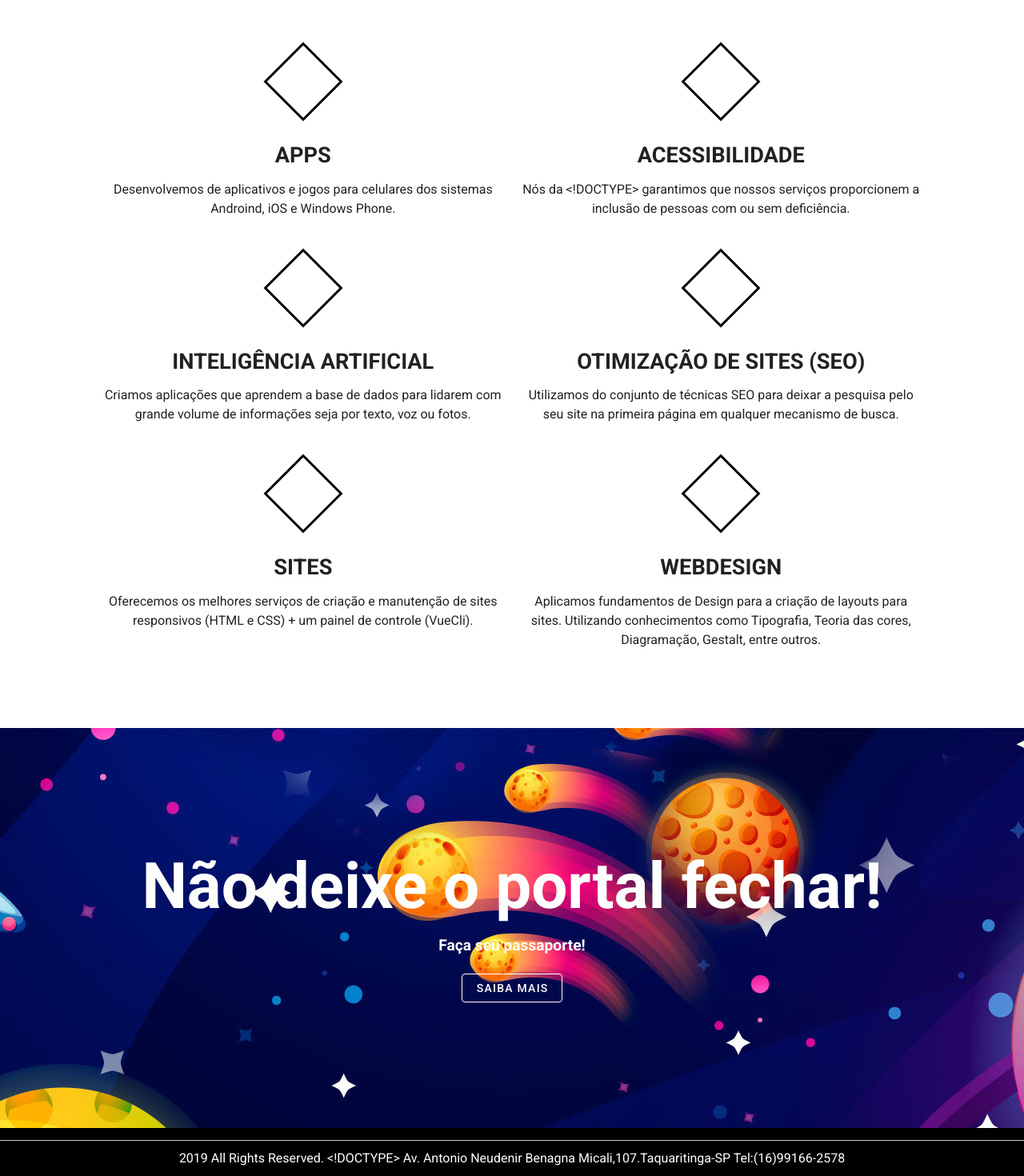
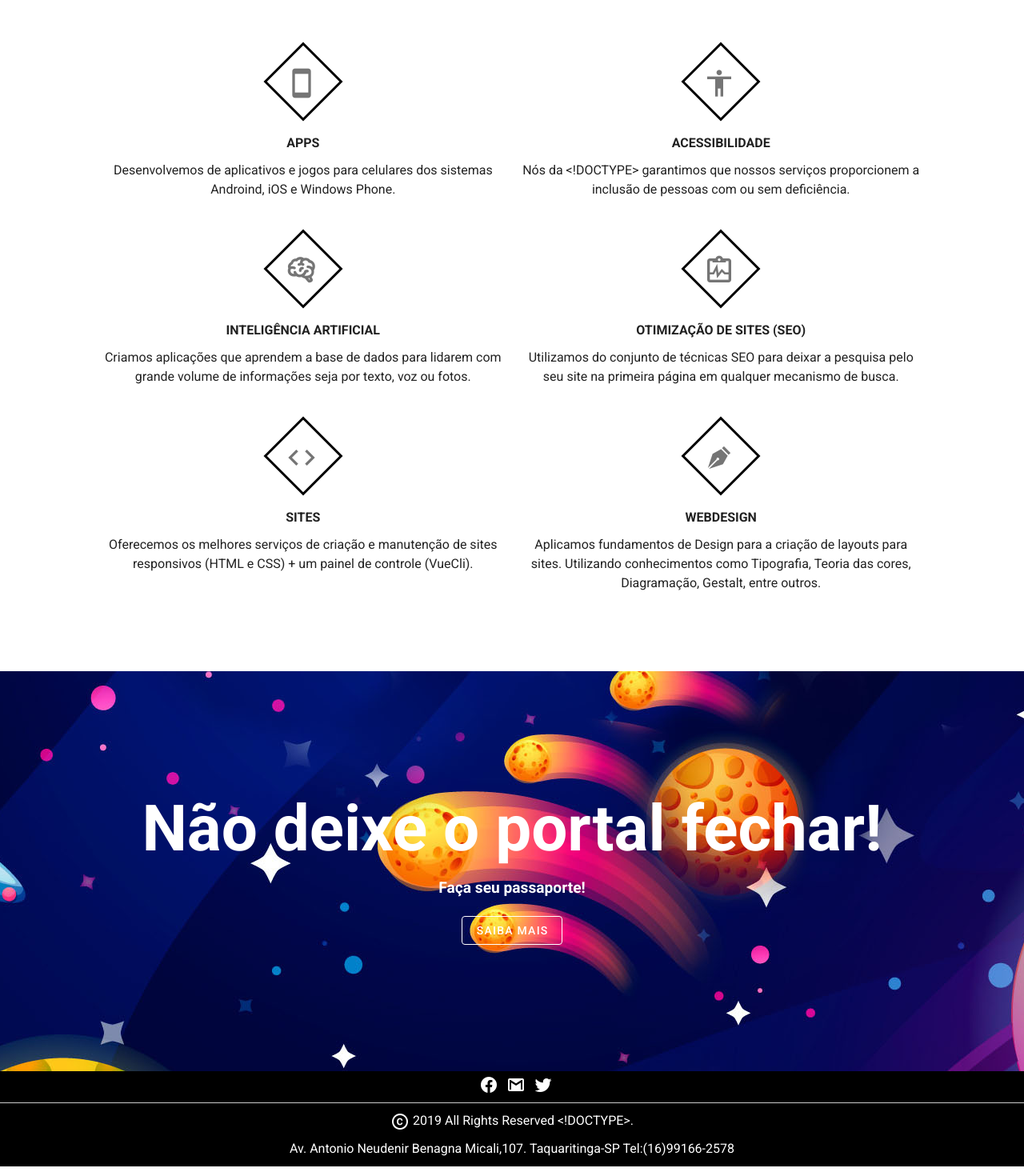
Before and after one commit to luisfernandofante/DoctypeNuxt-2.0, a Nuxt app: page / in a window 1280 px wide. Shown: the part 790-2260 px from the top of the page at 80% size. Built offline with nearby package versions, Linux system fonts and the light colour scheme; what vue-ls would draw is missing.

Commit message:
ícones, metatags e alinhamento
- foi adicionado meta tags de SEO
- ajustado os ícones com mdi
- tirei propriedades de css que não serviam muito pra nada
- adicionado link de vídeo ficctício para a página sobre

```diff
--- a/components/AppFooter.vue
+++ b/components/AppFooter.vue
@@ -3,11 +3,6 @@
     <footer class="flex-rw">
       <!-- seção de icones -->
       <section class="footer-social-section flex-rw">
-        <!-- texto -->
-        <!-- <span class="footer-social-overlap footer-social-connect">
-                SIGA A &lt;!DOCTYPE&gt;
-        </span>-->
-        <!-- final do texto -->
         <!-- icones -->
         <span class="footer-social-overlap footer-social-icons-wrapper">
           <a
@@ -16,7 +11,7 @@
             target="_blank"
             title="Behance"
           >
-            <i class="fab fa-behance-square"></i>
+            <v-icon>mdi-behance</v-icon>
           </a>
           <a
             href="https://www.facebook.com"
@@ -24,10 +19,15 @@
             target="_blank"
             title="Facebook"
           >
-            <i class="fab fa-facebook-square"></i>
+            <v-icon>mdi-facebook</v-icon>
           </a>
-          <a href="http://github.com" class="generic-anchor github" target="_blank" title="Github">
-            <i class="fab fa-github-square"></i>
+          <a
+            href="https://www.gmail.com"
+            class="generic-anchor gmail"
+            target="_blank"
+            title="Gmail"
+          >
+            <v-icon>mdi-gmail</v-icon>
           </a>
           <a
             href="https://www.twitter.com"
@@ -35,7 +35,7 @@
             target="_blank"
             title="Twitter"
           >
-            <i class="fab fa-twitter-square"></i>
+            <v-icon>mdi-twitter</v-icon>
           </a>
         </span>
         <!-- final dos ícones -->
@@ -45,9 +45,12 @@
       <!-- últimas informações -->
       <section class="footer-bottom-section flex-rw">
         <div class="footer-bottom-wrapper">
-          <i class="fa fa-copyright" role="copyright" alt="ícone de direitos autorais"></i> 2019 All Rights Reserved.
+          <v-icon>mdi-copyright</v-icon>
+2019 All Rights Reserved &lt;!DOCTYPE&gt;.
+        </div>
+        <div class="footer-bottom-wrapper">
           <address class="footer-address" role="company address">
-            &lt;!DOCTYPE&gt; Av. Antonio Neudenir Benagna Micali,107.Taquaritinga-SP
+            Av. Antonio Neudenir Benagna Micali,107. Taquaritinga-SP
             Tel:(16)99166-2578
           </address>
         </div>
@@ -58,37 +61,25 @@
   </div>
 </template>
 <style  scoped>
-html,
+/* html,
 body {
   height: 100%;
-}
+} */
 
-body {
+/* body {
   margin: auto;
   display: flex;
   flex-flow: column nowrap;
   font-family: "Space Mono", monospace;
   justify-content: space-between;
-}
+} */
 
 a {
   text-decoration: none;
 }
 
-.generic-anchor {
+.v-icon {
   color: white;
-}
-.facebook:hover {
-  color: #487eb0;
-}
-.twitter:hover {
-  color: #22a6b3;
-}
-.github:hover {
-  color: #6c5ce7;
-}
-.behance:hover {
-  color: #0097e6;
 }
 
 .flex-rw {
@@ -136,8 +127,8 @@ footer {
 .footer-bottom-wrapper {
   font-size: 1rem;
   color: #fff;
-  align-items: center;
-  text-align: justify;
+  /* align-items: center; */
+  text-align: center;
 }
 
 .footer-social-overlap > a:not(:first-child) {
--- a/components/AppHeader.vue
+++ b/components/AppHeader.vue
@@ -13,7 +13,7 @@
 
         <input type="checkbox" id="chk" />
         <label for="chk" class="mostra-menu-btn">
-          <i class="fas fa-bars"></i>
+       <v-icon>mdi-menu</v-icon>
         </label>
 
         <ul class="menu">
@@ -22,7 +22,7 @@
           <a href="/hackathon" title="Hackathon">Hackathon</a>
           <a href="/sobre" title="Sobre">Sobre</a>
           <a href="/contato" title="Contato">Contato</a>
-          <a href="/admin/login" title="Login">Login</a>
+          <a href="/login" title="Login">Login</a>
           <label for="chk" class="esconde-menu-btn">
             <i class="fas fa-times"></i>
           </label>
@@ -81,7 +81,7 @@ nav {
 /* .mostra-menu-btn {
   float: right;
 } */
-.esconde-menu-btn i {
+.esconde-menu-btn .v-icon {
   line-height: 100px;
 }
 
--- a/layouts/default.vue
+++ b/layouts/default.vue
@@ -100,14 +100,14 @@ body {
   color: $Preto;
 }
 
-.icon i {
+.icon .v-icon {
   line-height: 70px;
   transform: rotate(-45deg);
   font-size: $Icone;
 }
 .box:hover .icon, .contato-section button:hover  {
   background: $Preto;
-  color: $Gelo;
+
 }
 
 .servico-titulo {
@@ -265,11 +265,14 @@ body {
 
 }
 // medias
-@media screen and (min-width: 700px) {
+@media screen and (min-width: 360px) {
   .sobre-section-coluna {
     flex: 50%;
   }
 
+.servico-titulo{
+  font-size: $Descrição;
+}
   .video {
     padding-left: 30px;
   }
--- a/nuxt.config.js
+++ b/nuxt.config.js
@@ -12,6 +12,15 @@ module.exports = {
       { charset: 'utf-8' },
       { name: 'viewport', content: 'width=device-width, initial-scale=1' },
       { hid: 'description', name: 'description', content: process.env.npm_package_description || '' }
+    ],
+    meta:[
+      {name:'authors', content:'Aline Iasmim, Daphne Helena, Luís Fante, José Airton, Priscila Agda'}
+    ],
+    meta:[
+      {name:'description', content:'Seja bem-vindo a <!Doctype! Nós te ajudamos a alcançar objetivos futuros com o uso da tecnologia. Telefone(16)99165-2578.'}
+    ],
+    meta:[
+      {name:'keywords', content:'Doctype, Hackathon Doctype, Aline Damião, Daphne Helena, Priscila Agda, José Airton, Luís Fante, Desenvolvimento de Apps ,Acessibilidade, Criação de Sites, Webdesign, SEO, Inteligência Artificial, Héstia Home Assistent, Hackathon 2019, Palestras Fatec.'}
     ],
     link: [
       { rel: 'icon', type: 'image/x-icon', href: '/favicon.ico' }
--- a/pages/hackathon.vue
+++ b/pages/hackathon.vue
@@ -9,7 +9,7 @@
       alt="imagem contendo ilustração de planetas e estrelas"
     >
       <h1 class="text-center titulo-parallax">#HACKATHON &lt;!DOCTYPE&gt;</h1>
-      <h3 class="text-center sub-parallax">A 12º edição está de outro mundo!</h3>
+      <h4 class="text-center sub-parallax">A 12º edição está de outro mundo!</h4>
     </v-parallax>
 
     <!-- seção que vai o formulário -->
@@ -118,24 +118,24 @@
 
               <ul>
                 <li class="servico-desc">
-                  <h3 class="servico-titulo">A participação é paga?</h3>Não. A participação do evento é gratuita. No entanto, os custos de
+                  <h3 class="servico-titulo-hack">A participação é paga?</h3>Não. A participação do evento é gratuita. No entanto, os custos de
                   viagem, estadia e outros fora do evento são de responsabilidade do
                   participante.
                 </li>
 
                 <li class="servico-desc">
-                  <h3 class="servico-titulo">O evento é presencial ou online?</h3>O Hackathon é presencial. O nosso Q.G é na Av. Antônio Neudenir Benagna Micali,107 Taquaritinga-SP.
+                  <h3 class="servico-titulo-hack">O evento é presencial ou online?</h3>O Hackathon é presencial. O nosso Q.G é na Av. Antônio Neudenir Benagna Micali,107 Taquaritinga-SP.
                 </li>
 
                 <li class="servico-desc">
-                  <h3 class="servico-titulo">Existe um limite de idade para participar?</h3>Sim. Uma vez que a nossa intenção é contratar novos profissionais talentosos, limitamos a participação apenas para pessoas com idade superior a 16 anos.
+                  <h3 class="servico-titulo-hack">Existe um limite de idade para participar?</h3>Sim. Uma vez que a nossa intenção é contratar novos profissionais talentosos, limitamos a participação apenas para pessoas com idade superior a 16 anos.
                 </li>
 
                 <li class="servico-desc">
-                  <h3 class="servico-titulo">Posso escolher minha equipe?</h3>Não. As equipes serão organizadas no dia na hora do evento. Valorizamos o trabalho em equipe independentemente de quem sejam os envolvidos.
+                  <h3 class="servico-titulo-hack">Posso escolher minha equipe?</h3>Não. As equipes serão organizadas no dia na hora do evento. Valorizamos o trabalho em equipe independentemente de quem sejam os envolvidos.
                 </li>
                 <li class="servico-desc">
-                  <h3 class="servico-titulo">As esquipes serão compostas por quantos integrantes?</h3>As equipes terão entre 2 à 5 integrantes no máximo.
+                  <h3 class="servico-titulo-hack">As esquipes serão compostas por quantos integrantes?</h3>As equipes terão entre 2 à 5 integrantes no máximo.
                 </li>
               </ul>
             </section>
@@ -264,6 +264,9 @@ p {
   padding-top: 10px;
   /* font-weight: bold; */
 }
+h3{
+  color:#1e272e;
+}
 li {
   list-style: none;
   /* padding-left: 10px; */
--- a/pages/index.vue
+++ b/pages/index.vue
@@ -30,7 +30,8 @@
           <div class="box" title="Apps" >
             <!-- íone -->
             <div class="icon">
-              <i class="fas fa-mobile-alt" alt="Criação de aplicativos" ></i>
+
+                <v-icon x-large >mdi-cellphone</v-icon>
             </div>
             <!-- final do ícone -->
             <!-- título do serviço -->
@@ -46,7 +47,8 @@
           <div class="box" title="Acessibilidade">
             <!-- ícone -->
             <div class="icon">
-              <i class="fas fa-users" alt="Serviços de Acessibilidade" ></i>
+              <v-icon x-large>mdi-human</v-icon>
+
             </div>
             <!-- final de ícone -->
             <!-- título -->
@@ -62,7 +64,8 @@
           <div class="box" title="Inteligência Artificial">
             <!-- ícone -->
             <div class="icon">
-              <i class="fas fa-brain" alt ="Desenvolvimento de tecnolgias com inteligência artificial"></i>
+
+                <v-icon x-large >mdi-brain</v-icon>
             </div>
             <!-- ícone -->
             <!-- título -->
@@ -78,7 +81,8 @@
           <div class="box" title="Otimização de sites">
             <!-- ícone -->
             <div class="icon">
-              <i class="fas fa-file-alt" alt="Serviços de otimização de sites (SEO)" ></i>
+
+                <v-icon x-large >mdi-clipboard-pulse-outline</v-icon>
             </div>
             <!-- final ícone -->
             <!-- título -->
@@ -94,7 +98,8 @@
           <div class="box" title="Criação de sites" >
             <!-- ícone -->
             <div class="icon">
-              <i class="fas fa-code" alt="Criação de Sites" ></i>
+
+                <v-icon x-large>mdi-code-tags</v-icon>
             </div>
             <!-- final ícone -->
             <!-- título -->
@@ -110,7 +115,8 @@
           <div class="box" title="Webdesign" >
             <!-- ícone -->
             <div class="icon">
-              <i class="fas fa-pen-fancy" alt="Serviços de Webdesign" ></i>
+
+                <v-icon x-large>mdi-fountain-pen-tip</v-icon>
             </div>
             <!-- final ícone -->
             <!-- título -->
```
Also changed, not shown: pages/sobre.vue (+12 -5 lines).
